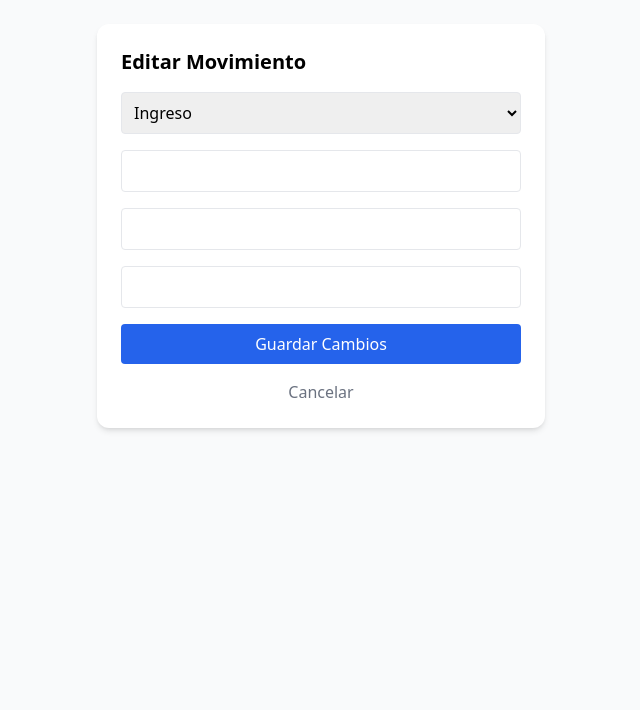
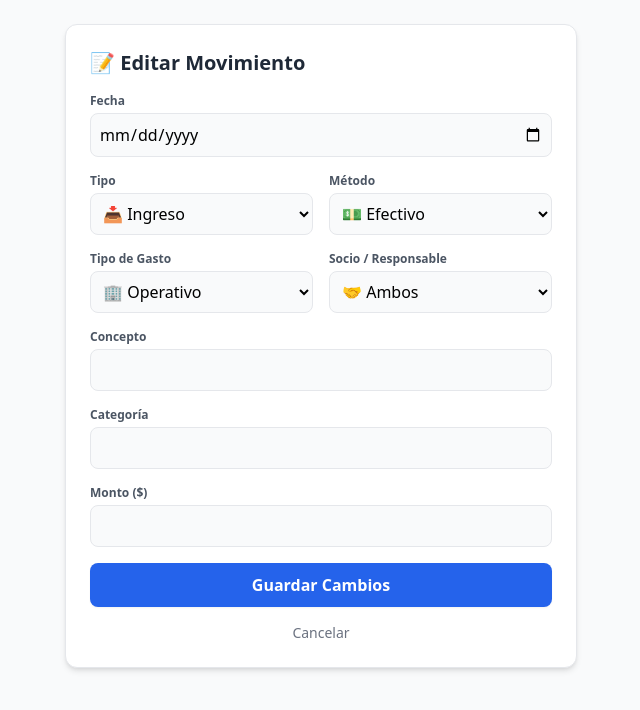
Before and after one commit to xlink1729-cloud/Caja-clinica, a FastAPI app: page /editar-movimiento/1 in a window 1280 px wide. Shown: the top 710 px of the page, without its empty margins (319-959 px from the left). Run offline with FastAPI, Linux system fonts and the light colour scheme; the visitor is signed in with stand-in values (Sample User, id 1); data that the repository does not hold is empty; some libraries are stand-ins or nearby versions.

Commit message:
Update editar.html

```diff
--- a/templates/editar.html
+++ b/templates/editar.html
@@ -1,16 +1,74 @@
 <!DOCTYPE html>
 <html lang="es">
-<head><script src="https://cdn.tailwindcss.com"></script></head>
+<head>
+    <meta charset="UTF-8">
+    <title>Editar Movimiento</title>
+    <script src="https://cdn.tailwindcss.com"></script>
+</head>
 <body class="bg-gray-50 p-6">
-    <div class="max-w-md mx-auto bg-white p-6 rounded-xl shadow-md">
-        <h2 class="text-xl font-bold mb-4">Editar Movimiento</h2>
+    <div class="max-w-lg mx-auto bg-white p-6 rounded-xl shadow-md border">
+        <h2 class="text-xl font-bold mb-4 text-gray-800">📝 Editar Movimiento</h2>
         <form action="/actualizar-movimiento/{{ m[0] }}" method="POST" class="space-y-4">
-            <select name="tipo" class="w-full p-2 border rounded"><option value="INGRESO" {% if m[1]=='INGRESO' %}selected{% endif %}>Ingreso</option><option value="EGRESO" {% if m[1]=='EGRESO' %}selected{% endif %}>Egreso</option></select>
-            <input type="text" name="concepto" value="{{ m[2] }}" class="w-full p-2 border rounded">
-            <input type="text" name="categoria" value="{{ m[3] }}" class="w-full p-2 border rounded">
-            <input type="number" step="0.01" name="monto" value="{{ m[4] }}" class="w-full p-2 border rounded">
-            <button type="submit" class="bg-blue-600 text-white w-full py-2 rounded">Guardar Cambios</button>
-            <a href="/" class="block text-center text-gray-500 mt-2">Cancelar</a>
+
+            <div>
+                <label class="block text-xs font-bold text-gray-600 mb-1">Fecha</label>
+                <input type="date" name="fecha" value="{{ m[5] }}" required class="w-full p-2 border rounded-lg bg-gray-50">
+            </div>
+
+            <div class="grid grid-cols-2 gap-4">
+                <div>
+                    <label class="block text-xs font-bold text-gray-600 mb-1">Tipo</label>
+                    <select name="tipo" class="w-full p-2 border rounded-lg bg-gray-50">
+                        <option value="INGRESO" {% if m[1]=='INGRESO' %}selected{% endif %}>📥 Ingreso</option>
+                        <option value="EGRESO" {% if m[1]=='EGRESO' %}selected{% endif %}>📤 Egreso</option>
+                    </select>
+                </div>
+                <div>
+                    <label class="block text-xs font-bold text-gray-600 mb-1">Método</label>
+                    <select name="metodo" class="w-full p-2 border rounded-lg bg-gray-50">
+                        <option value="EFECTIVO" {% if m[6]=='EFECTIVO' %}selected{% endif %}>💵 Efectivo</option>
+                        <option value="TRANSFERENCIA" {% if m[6]=='TRANSFERENCIA' %}selected{% endif %}>📱 Transferencia</option>
+                        <option value="DEBITO" {% if m[6]=='DEBITO' %}selected{% endif %}>💳 Débito</option>
+                        <option value="CREDITO" {% if m[6]=='CREDITO' %}selected{% endif %}>💳 Crédito</option>
+                    </select>
+                </div>
+            </div>
+
+            <div class="grid grid-cols-2 gap-4">
+                <div>
+                    <label class="block text-xs font-bold text-gray-600 mb-1">Tipo de Gasto</label>
+                    <select name="tipo_gasto" class="w-full p-2 border rounded-lg bg-gray-50">
+                        <option value="OPERATIVO" {% if m[7]=='OPERATIVO' %}selected{% endif %}>🏢 Operativo</option>
+                        <option value="INVERSION" {% if m[7]=='INVERSION' %}selected{% endif %}>🏗️ Inversión</option>
+                    </select>
+                </div>
+                <div>
+                    <label class="block text-xs font-bold text-gray-600 mb-1">Socio / Responsable</label>
+                    <select name="socio" class="w-full p-2 border rounded-lg bg-gray-50">
+                        <option value="AMBOS" {% if m[8]=='AMBOS' %}selected{% endif %}>🤝 Ambos</option>
+                        <option value="NOVIA" {% if m[8]=='NOVIA' %}selected{% endif %}>👤 Paola</option>
+                        <option value="COMPAÑERO" {% if m[8]=='COMPAÑERO' %}selected{% endif %}>👤 Jorge</option>
+                    </select>
+                </div>
+            </div>
+
+            <div>
+                <label class="block text-xs font-bold text-gray-600 mb-1">Concepto</label>
+                <input type="text" name="concepto" value="{{ m[2] }}" required class="w-full p-2 border rounded-lg bg-gray-50">
+            </div>
+
+            <div>
+                <label class="block text-xs font-bold text-gray-600 mb-1">Categoría</label>
+                <input type="text" name="categoria" value="{{ m[3] }}" required class="w-full p-2 border rounded-lg bg-gray-50">
+            </div>
+
+            <div>
+                <label class="block text-xs font-bold text-gray-600 mb-1">Monto ($)</label>
+                <input type="number" step="0.01" name="monto" value="{{ m[4] }}" required class="w-full p-2 border rounded-lg bg-gray-50">
+            </div>
+
+            <button type="submit" class="bg-blue-600 hover:bg-blue-700 text-white font-bold w-full py-2.5 rounded-lg shadow-sm">Guardar Cambios</button>
+            <a href="/" class="block text-center text-gray-500 hover:underline text-sm mt-2">Cancelar</a>
         </form>
     </div>
 </body>
```
